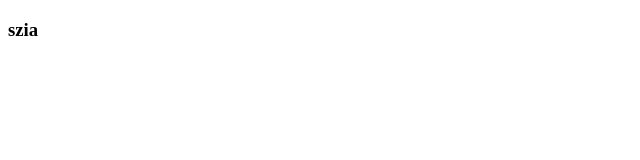
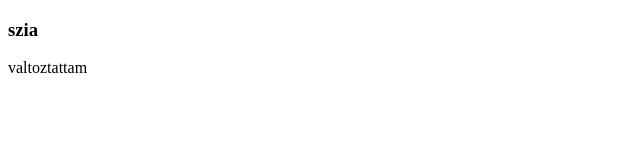
Before and after one commit to szkok97/proba2, a plain HTML site: page index2.html in a window 1280 px wide. Shown: the full height of the page, 0-640 px from the left. Drawn offline with Linux system fonts and the light colour scheme.

Commit message:
valtoztatas

```diff
--- a/index2.html
+++ b/index2.html
@@ -7,5 +7,6 @@
 </head>
 <body>
     <h3>szia</h3>
+    <p>valtoztattam</p>
 </body>
 </html>
```
